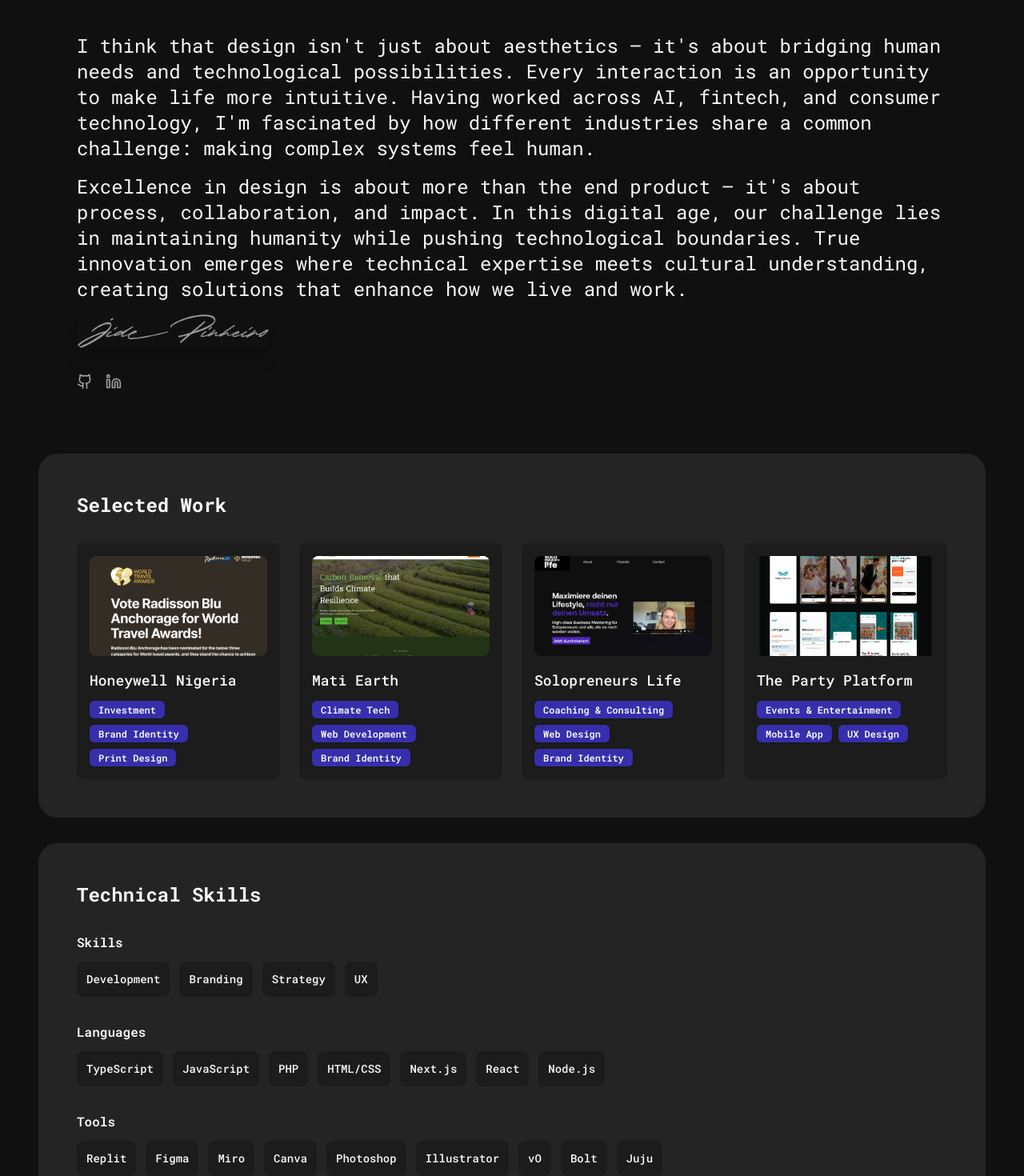
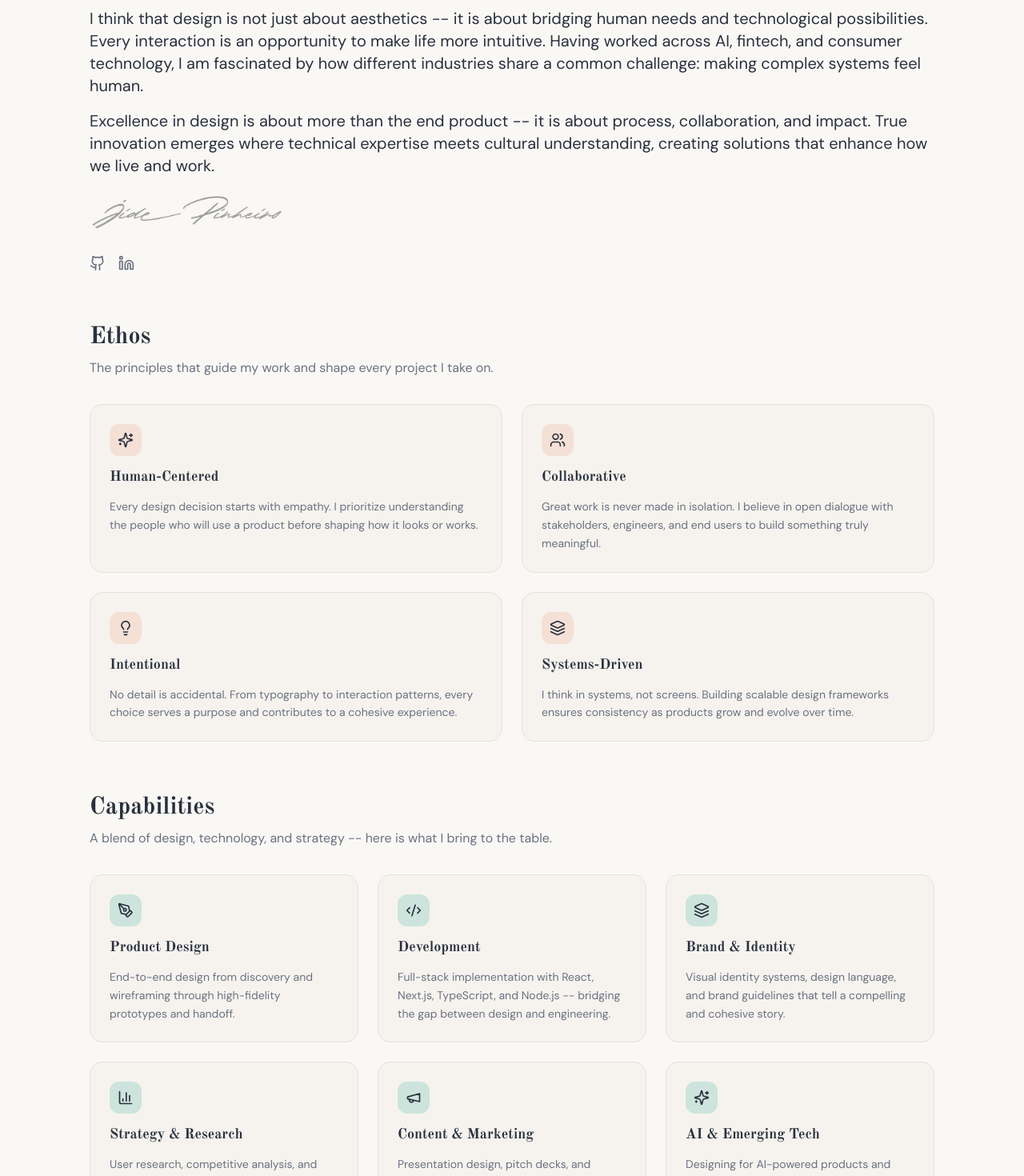
Before and after one commit to Cybvr/portfolio, a Next.js app: page / in a window 1280 px wide. Shown: the part 120-1590 px from the top of the page at 80% size. Built offline with nearby package versions, Linux system fonts and the light colour scheme.

Commit message:
feat: update fonts and theme, add Ethos & Capabilities sections
Replace fonts, implement light pastel theme, add new content sections.

Co-authored-by: jidep <98877647+Cybvr@users.noreply.github.com>

```diff
--- a/app/client-layout.tsx
+++ b/app/client-layout.tsx
@@ -141,17 +141,17 @@ export default function ClientLayout({
               <h3 className="font-bold mb-4">Connect</h3>
               <ul className="text-muted-foreground space-y-2">
                 <li>
-                  <Link href="https://www.linkedin.com/in/jidepinheiro/" className="hover:text-gray-900 transition-colors">
+                  <Link href="https://www.linkedin.com/in/jidepinheiro/" className="hover:text-foreground transition-colors">
                     LinkedIn
                   </Link>
                 </li>
                 <li>
-                  <Link href="https://github.com/Cybvr" className="hover:text-gray-900 transition-colors">
+                  <Link href="https://github.com/Cybvr" className="hover:text-foreground transition-colors">
                     GitHub
                   </Link>
                 </li>
                 <li>
-                  <Link href="https://www.toptal.com/designers/resume/jide-pinheiro" className="hover:text-gray-900 transition-colors">
+                  <Link href="https://www.toptal.com/designers/resume/jide-pinheiro" className="hover:text-foreground transition-colors">
                     Toptal
                   </Link>
                 </li>
--- a/app/layout.tsx
+++ b/app/layout.tsx
@@ -1,12 +1,18 @@
 
 import { Metadata } from 'next'
-import { Roboto_Mono } from 'next/font/google'
+import { Old_Standard_TT, DM_Sans } from 'next/font/google'
 import './styles/globals.css'
 import ClientLayout from './client-layout'
 
-const robotoMono = Roboto_Mono({
+const oldStandardTT = Old_Standard_TT({
   subsets: ['latin'],
-  variable: '--font-roboto-mono',
+  weight: ['400', '700'],
+  variable: '--font-old-standard',
+})
+
+const dmSans = DM_Sans({
+  subsets: ['latin'],
+  variable: '--font-dm-sans',
 })
 
 export const metadata: Metadata = {
@@ -21,7 +27,7 @@ export default function RootLayout({
 }) {
   return (
     <html lang="en" suppressHydrationWarning>
-      <body className={`${robotoMono.variable} font-roboto-mono`} suppressHydrationWarning>
+      <body className={`${oldStandardTT.variable} ${dmSans.variable} font-sans antialiased`} suppressHydrationWarning>
         <ClientLayout>{children}</ClientLayout>
       </body>
     </html>
--- a/app/page.tsx
+++ b/app/page.tsx
@@ -1,52 +1,159 @@
 'use client';
 
 import React from 'react';
-import { User, Briefcase, Code2, ChevronRight, Github, Linkedin, Twitter, Palette } from 'lucide-react';
+import { Github, Linkedin, ArrowRight, Sparkles, Users, Lightbulb, Layers, PenTool, Code2, BarChart3, Megaphone } from 'lucide-react';
 import Image from 'next/image';
 import Link from 'next/link';
 import { Badge } from "@/components/ui/badge";
 import { projects } from '@/data/portfolio';
 
+const ethosPrinciples = [
+  {
+    icon: Sparkles,
+    title: "Human-Centered",
+    description: "Every design decision starts with empathy. I prioritize understanding the people who will use a product before shaping how it looks or works.",
+  },
+  {
+    icon: Users,
+    title: "Collaborative",
+    description: "Great work is never made in isolation. I believe in open dialogue with stakeholders, engineers, and end users to build something truly meaningful.",
+  },
+  {
+    icon: Lightbulb,
+    title: "Intentional",
+    description: "No detail is accidental. From typography to interaction patterns, every choice serves a purpose and contributes to a cohesive experience.",
+  },
+  {
+    icon: Layers,
+    title: "Systems-Driven",
+    description: "I think in systems, not screens. Building scalable design frameworks ensures consistency as products grow and evolve over time.",
+  },
+];
+
+const capabilities = [
+  {
+    icon: PenTool,
+    title: "Product Design",
+    description: "End-to-end design from discovery and wireframing through high-fidelity prototypes and handoff.",
+  },
+  {
+    icon: Code2,
+    title: "Development",
+    description: "Full-stack implementation with React, Next.js, TypeScript, and Node.js -- bridging the gap between design and engineering.",
+  },
+  {
+    icon: Layers,
+    title: "Brand & Identity",
+    description: "Visual identity systems, design language, and brand guidelines that tell a compelling and cohesive story.",
+  },
+  {
+    icon: BarChart3,
+    title: "Strategy & Research",
+    description: "User research, competitive analysis, and data-informed strategy to ensure products solve real problems.",
+  },
+  {
+    icon: Megaphone,
+    title: "Content & Marketing",
+    description: "Presentation design, pitch decks, and marketing materials that communicate value clearly and persuasively.",
+  },
+  {
+    icon: Sparkles,
+    title: "AI & Emerging Tech",
+    description: "Designing for AI-powered products and integrating emerging technology into intuitive user experiences.",
+  },
+];
+
 export default function Page() {
   return (
-    <div className="w-full bg-background text-foreground font-medium">
-      <div className="flex flex-col p-4 sm:p-8 md:p-12 gap-8">
+    <div className="w-full bg-background text-foreground">
+      <div className="flex flex-col max-w-6xl mx-auto px-4 sm:px-8 md:px-12 py-8 gap-16">
 
-        <div className="flex flex-col md:flex-row items-center gap-8 p-6 sm:p-8 md:p-12 rounded-3xl">
-            <div className="w-full text-foreground text-2xl gap-4 flex flex-col font-normal items-left justify-start">
-              <p>
-                I think that design isn't just about aesthetics – it's about bridging human needs and technological possibilities. Every interaction is an opportunity to make life more intuitive. Having worked across AI, fintech, and consumer technology, I'm fascinated by how different industries share a common challenge: making complex systems feel human.
+        {/* Hero / Intro */}
+        <section className="flex flex-col md:flex-row items-start gap-8 pt-8">
+          <div className="w-full flex flex-col gap-6">
+            <div className="flex flex-col gap-4">
+              <p className="text-lg sm:text-xl leading-relaxed text-foreground">
+                I think that design is not just about aesthetics -- it is about bridging human needs and technological possibilities. Every interaction is an opportunity to make life more intuitive. Having worked across AI, fintech, and consumer technology, I am fascinated by how different industries share a common challenge: making complex systems feel human.
               </p>
-              <p>
-                Excellence in design is about more than the end product – it's about process, collaboration, and impact. In this digital age, our challenge lies in maintaining humanity while pushing technological boundaries. True innovation emerges where technical expertise meets cultural understanding, creating solutions that enhance how we live and work.
+              <p className="text-lg sm:text-xl leading-relaxed text-foreground">
+                Excellence in design is about more than the end product -- it is about process, collaboration, and impact. True innovation emerges where technical expertise meets cultural understanding, creating solutions that enhance how we live and work.
               </p>
-              <div className="w-full max-w-md items-start justify-start">
+            </div>
+            <div className="w-full max-w-xs">
               <Image
                 src="/images/jidepinheiro.png"
                 alt="Jide Pinheiro"
                 width={240}
                 height={240}
-                  className="rounded-lg shadow-xl"
+                className="rounded-2xl"
               />
             </div>
-
-              <div className="flex gap-4 pt-4">
-                <a href="https://github.com/Cybvr" className="text-muted-foreground hover:text-muted-foreground transition-colors">
+            <div className="flex gap-4 pt-2">
+              <a href="https://github.com/Cybvr" className="text-muted-foreground hover:text-foreground transition-colors" aria-label="GitHub">
                 <Github className="w-5 h-5" />
               </a>
-                <a href="https://www.linkedin.com/in/jidepinheiro/" className="text-muted-foreground hover:text-muted-foreground transition-colors">
+              <a href="https://www.linkedin.com/in/jidepinheiro/" className="text-muted-foreground hover:text-foreground transition-colors" aria-label="LinkedIn">
                 <Linkedin className="w-5 h-5" />
               </a>
             </div>
+          </div>
+        </section>
 
+        {/* Ethos */}
+        <section>
+          <h2 className="text-2xl sm:text-3xl font-bold mb-2 text-foreground">Ethos</h2>
+          <p className="text-muted-foreground mb-8 max-w-2xl leading-relaxed">
+            The principles that guide my work and shape every project I take on.
+          </p>
+          <div className="grid sm:grid-cols-2 gap-6">
+            {ethosPrinciples.map((principle) => (
+              <div
+                key={principle.title}
+                className="bg-card p-6 rounded-2xl flex flex-col gap-3 border border-border"
+              >
+                <div className="w-10 h-10 rounded-xl bg-accent flex items-center justify-center">
+                  <principle.icon className="w-5 h-5 text-accent-foreground" />
                 </div>
+                <h3 className="text-lg font-semibold text-foreground">{principle.title}</h3>
+                <p className="text-sm leading-relaxed text-muted-foreground">{principle.description}</p>
               </div>
+            ))}
+          </div>
+        </section>
 
-          <div className="bg-card p-6 sm:p-8 md:p-12 rounded-3xl">
-            <h2 className="text-xl sm:text-2xl font-bold mb-6 sm:mb-8">Selected Work</h2>
+        {/* Capabilities */}
+        <section>
+          <h2 className="text-2xl sm:text-3xl font-bold mb-2 text-foreground">Capabilities</h2>
+          <p className="text-muted-foreground mb-8 max-w-2xl leading-relaxed">
+            A blend of design, technology, and strategy -- here is what I bring to the table.
+          </p>
+          <div className="grid sm:grid-cols-2 lg:grid-cols-3 gap-6">
+            {capabilities.map((capability) => (
+              <div
+                key={capability.title}
+                className="bg-card p-6 rounded-2xl flex flex-col gap-3 border border-border"
+              >
+                <div className="w-10 h-10 rounded-xl bg-secondary flex items-center justify-center">
+                  <capability.icon className="w-5 h-5 text-secondary-foreground" />
+                </div>
+                <h3 className="text-lg font-semibold text-foreground">{capability.title}</h3>
+                <p className="text-sm leading-relaxed text-muted-foreground">{capability.description}</p>
+              </div>
+            ))}
+          </div>
+        </section>
+
+        {/* Selected Work */}
+        <section className="bg-card p-6 sm:p-8 md:p-12 rounded-2xl border border-border">
+          <div className="flex items-center justify-between mb-8">
+            <h2 className="text-2xl sm:text-3xl font-bold text-foreground">Selected Work</h2>
+            <Link href="/portfolio" className="flex items-center gap-1 text-sm text-muted-foreground hover:text-foreground transition-colors">
+              View all <ArrowRight className="w-4 h-4" />
+            </Link>
+          </div>
           <div className="grid sm:grid-cols-2 md:grid-cols-4 gap-4 sm:gap-6">
             {projects.slice(0, 4).map((project) => (
-                <Link key={project.id} href={`/portfolio/${project.id}`} className="bg-muted p-4 rounded-lg group block">
+              <Link key={project.id} href={`/portfolio/${project.id}`} className="bg-muted p-4 rounded-xl group block">
                 <div className="relative aspect-[16/9] mb-4 overflow-hidden rounded-lg">
                   <Image
                     src={project.featuredImage}
@@ -55,7 +162,7 @@ export default function Page() {
                     className="object-cover transition-transform group-hover:scale-105"
                   />
                 </div>
-                  <h3 className="text-base sm:text-lg font-medium mb-3">{project.title}</h3>
+                <h3 className="text-base sm:text-lg font-medium mb-3 text-foreground">{project.title}</h3>
                 <div className="flex flex-wrap gap-2">
                   <Badge>{project.industry}</Badge>
                   {project.tags.slice(0, 2).map(tag => (
@@ -65,45 +172,45 @@ export default function Page() {
               </Link>
             ))}
           </div>
-          </div>
+        </section>
 
-          <div className="bg-card p-6 sm:p-8 md:p-12 rounded-3xl">
-            <h2 className="text-xl sm:text-2xl font-bold mb-6 sm:mb-8">Technical Skills</h2>
-            <div className="space-y-8">
+        {/* Technical Skills */}
+        <section className="bg-card p-6 sm:p-8 md:p-12 rounded-2xl border border-border">
+          <h2 className="text-2xl sm:text-3xl font-bold mb-8 text-foreground">Technical Skills</h2>
+          <div className="flex flex-col gap-8">
             <div>
-                <h3 className="text-base font-semibold mb-3">Skills</h3>
+              <h3 className="text-base font-semibold mb-3 text-foreground">Skills</h3>
               <div className="flex flex-wrap gap-3">
                 {['Development', 'Branding', 'Strategy', 'UX'].map((skill) => (
-                    <div key={skill} className="p-3 bg-muted rounded-lg">
-                      <p className="text-xs sm:text-sm font-medium">{skill}</p>
+                  <div key={skill} className="px-4 py-2 bg-muted rounded-lg">
+                    <p className="text-xs sm:text-sm font-medium text-foreground">{skill}</p>
                   </div>
                 ))}
               </div>
             </div>
-
             <div>
-                <h3 className="text-base font-semibold mb-3">Languages</h3>
+              <h3 className="text-base font-semibold mb-3 text-foreground">Languages</h3>
               <div className="flex flex-wrap gap-3">
                 {['TypeScript', 'JavaScript', 'PHP', 'HTML/CSS', 'Next.js', 'React', 'Node.js'].map((lang) => (
-                    <div key={lang} className="p-3 bg-muted rounded-lg">
-                      <p className="text-xs sm:text-sm font-medium">{lang}</p>
+                  <div key={lang} className="px-4 py-2 bg-muted rounded-lg">
+                    <p className="text-xs sm:text-sm font-medium text-foreground">{lang}</p>
                   </div>
                 ))}
               </div>
             </div>
-
             <div>
-                <h3 className="text-base font-semibold mb-3">Tools</h3>
+              <h3 className="text-base font-semibold mb-3 text-foreground">Tools</h3>
               <div className="flex flex-wrap gap-3">
                 {['Replit', 'Figma', 'Miro', 'Canva', 'Photoshop', 'Illustrator', 'vO', 'Bolt', 'Juju'].map((tool) => (
-                    <div key={tool} className="p-3 bg-muted rounded-lg">
-                      <p className="text-xs sm:text-sm font-medium">{tool}</p>
+                  <div key={tool} className="px-4 py-2 bg-muted rounded-lg">
+                    <p className="text-xs sm:text-sm font-medium text-foreground">{tool}</p>
                   </div>
                 ))}
               </div>
             </div>
           </div>
-          </div>
+        </section>
+
       </div>
     </div>
   );
--- a/app/styles/globals.css
+++ b/app/styles/globals.css
@@ -5,56 +5,42 @@
 
 @layer base {
   :root {
-    --background: 0 0% 6.27%;
-    --foreground: 252 37% 98%;
-    --muted: 0 0% 10.98%;
-    --muted-foreground: 0 0% 62.75%;
-    --popover: 0 0% 8.63%;
-    --popover-foreground: 252 37% 99%;
-    --card: 0 0.66% 14.14%;
-    --card-foreground: 252 37% 99%;
-    --border: 0 0% 15.69%;
-    --input: 0 0% 10.98%;
-    --primary: 244.53 57.79% 42.66%;
-    --primary-foreground: 0 0% 98.08%;
-    --secondary: 212.83 14.53% 77.95%;
-    --secondary-foreground: 0 0% 0%;
-    --accent: 212.83 9.83% 62.89%;
-    --accent-foreground: 0 0% 0%;
-    --destructive: 0 21.31% 11.96%;
-    --destructive-foreground: 0 100% 75.1%;
-    --ring: 27.06 100% 80%;
-    --chart-1: 244.53 57.79% 42.66%;
-    --chart-2: 212.83 14.53% 77.95%;
-    --chart-3: 212.83 9.83% 62.89%;
-    --chart-4: 212.83 14.53% 80.95%;
-    --chart-5: 244.53 60.79% 42.66%;
+    --background: 40 33% 97%;
+    --foreground: 220 20% 20%;
+    --muted: 30 25% 93%;
+    --muted-foreground: 220 10% 46%;
+    --popover: 40 33% 97%;
+    --popover-foreground: 220 20% 20%;
+    --card: 36 30% 95%;
+    --card-foreground: 220 20% 20%;
+    --border: 30 20% 88%;
+    --input: 30 20% 88%;
+    --primary: 220 50% 45%;
+    --primary-foreground: 0 0% 100%;
+    --secondary: 160 30% 85%;
+    --secondary-foreground: 220 20% 20%;
+    --accent: 20 60% 90%;
+    --accent-foreground: 220 20% 20%;
+    --destructive: 0 60% 50%;
+    --destructive-foreground: 0 0% 100%;
+    --ring: 220 50% 45%;
+    --chart-1: 220 50% 45%;
+    --chart-2: 160 30% 65%;
+    --chart-3: 20 60% 70%;
+    --chart-4: 280 30% 70%;
+    --chart-5: 340 40% 70%;
+    --radius: 0.625rem;
   }
 
-  .dark {
-    --background: 0 0% 6.27%;
-    --foreground: 252 37% 98%;
-    --muted: 0 0% 10.98%;
-    --muted-foreground: 0 0% 62.75%;
-    --popover: 0 0% 8.63%;
-    --popover-foreground: 252 37% 99%;
-    --card: 0 0% 6.27%;
-    --card-foreground: 252 37% 99%;
-    --border: 0 0% 15.69%;
-    --input: 0 0% 10.98%;
-    --primary: 244.53 57.79% 42.66%;
-    --primary-foreground: 0 0% 98.08%;
-    --secondary: 212.83 14.53% 77.95%;
-    --secondary-foreground: 0 0% 0%;
-    --accent: 212.83 9.83% 62.89%;
-    --accent-foreground: 0 0% 0%;
-    --destructive: 0 21.31% 11.96%;
-    --destructive-foreground: 0 100% 75.1%;
-    --ring: 27.06 100% 80%;
-    --chart-1: 244.53 57.79% 42.66%;
-    --chart-2: 212.83 14.53% 77.95%;
-    --chart-3: 212.83 9.83% 62.89%;
-    --chart-4: 212.83 14.53% 80.95%;
-    --chart-5: 244.53 60.79% 42.66%;
+  * {
+    @apply border-border;
+  }
+
+  body {
+    @apply bg-background text-foreground;
+  }
+
+  h1, h2, h3, h4, h5, h6 {
+    @apply font-serif;
   }
 }
--- a/tailwind.config.js
+++ b/tailwind.config.js
@@ -45,7 +45,8 @@ module.exports = {
         },
       },
       fontFamily: {
-        'roboto-mono': ['var(--font-roboto-mono)'],
+        sans: ['var(--font-dm-sans)', 'system-ui', 'sans-serif'],
+        serif: ['var(--font-old-standard)', 'Georgia', 'serif'],
       },
     }
   },
```
Also changed, not shown: 1 other file (tests, documents, lock files or other folders). Lines whose indentation alone changed are shown as unchanged.
